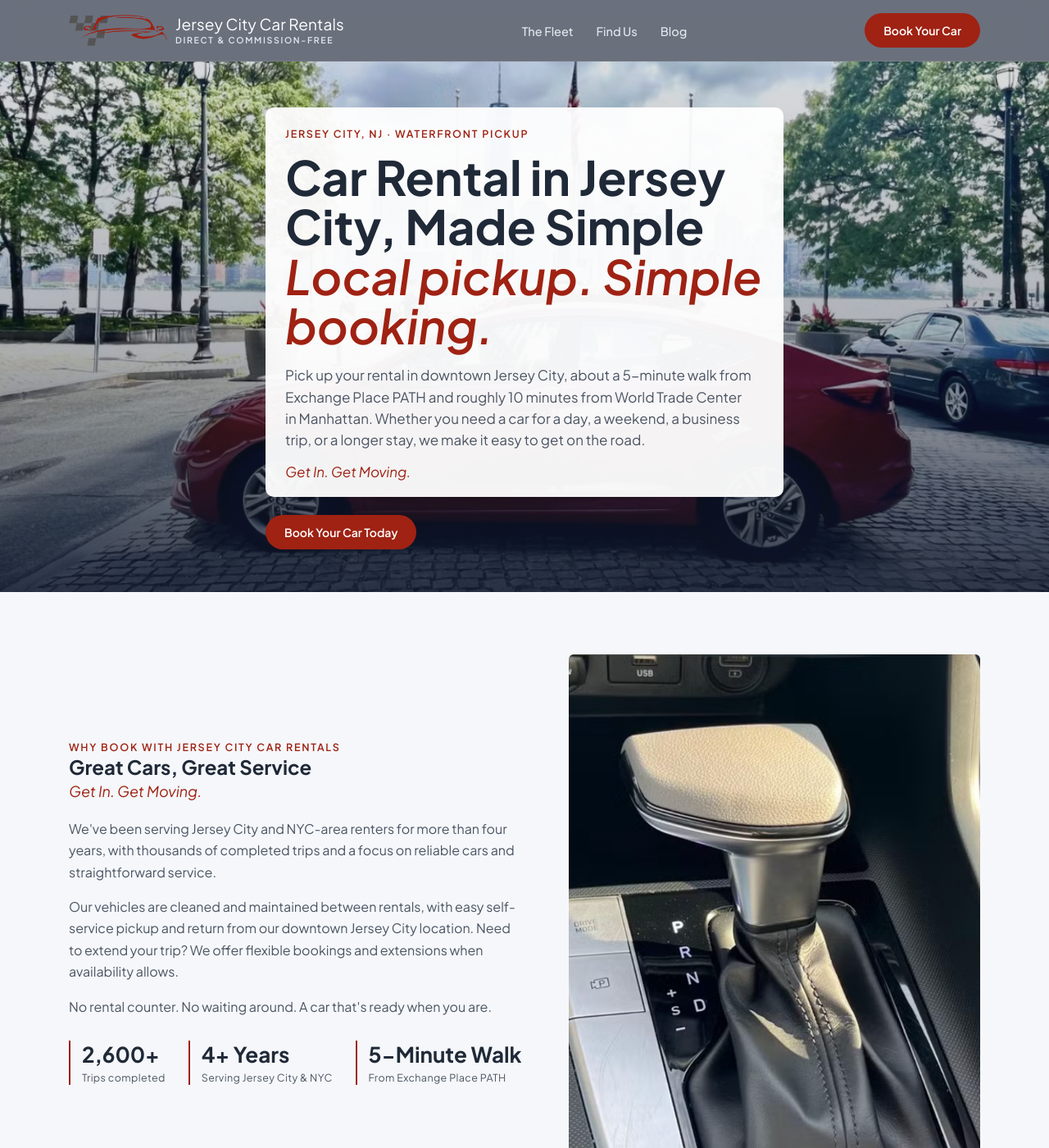
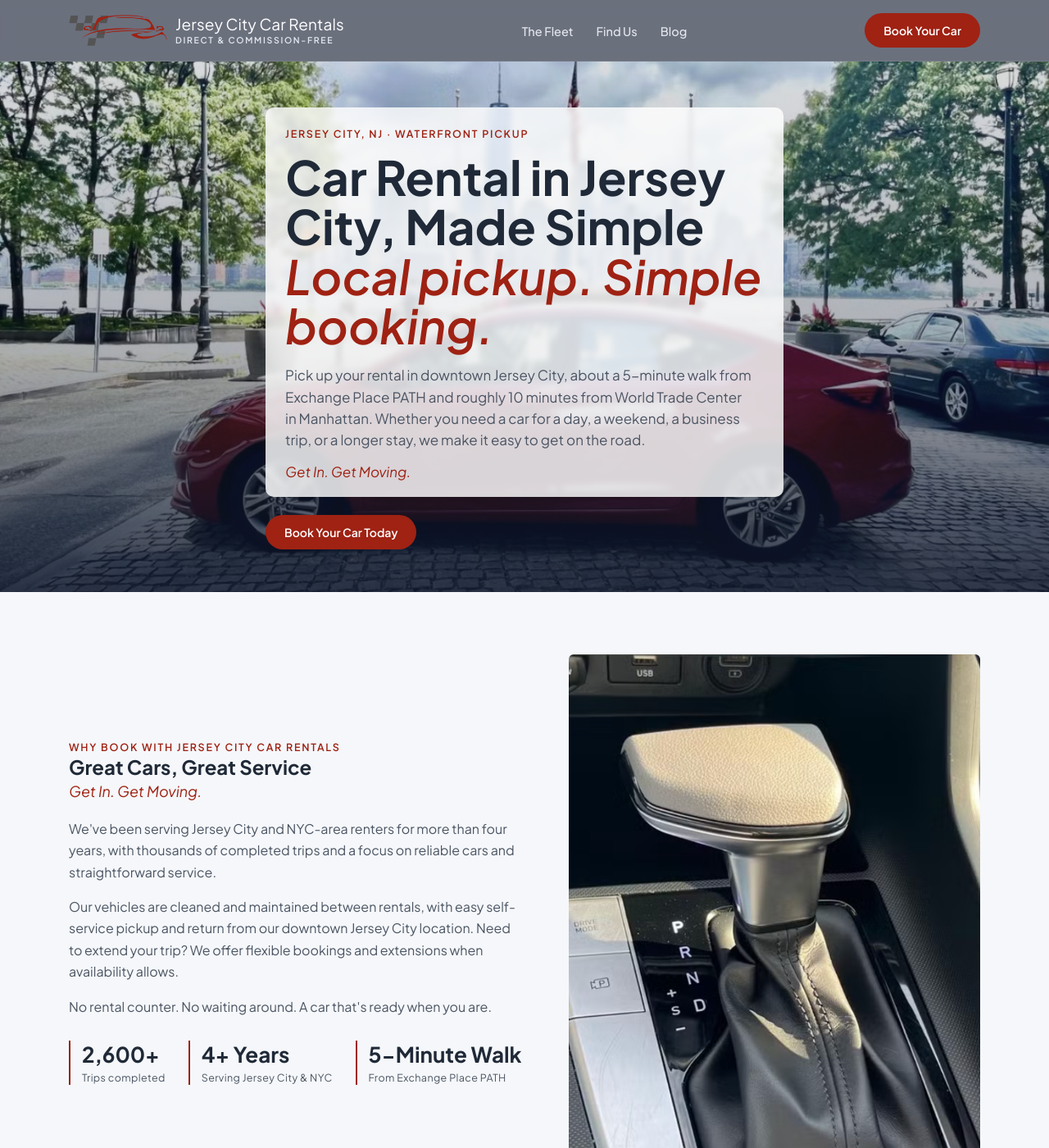
Before and after one commit to TiffRoxburyHill/jerseycitycarrentals, a Jekyll site: the page index.html, which Jekyll copies as it is, in a window 1280 px wide and 1400 px high. Shown: the whole window at 82% size. Built offline with Jekyll 4.4.1, drawn with Linux system fonts in a browser that asks for light colours.

Commit message:
Hero box slightly more transparent
Co-Authored-By: Claude Opus 5.5 <noreply@anthropic.com>
Claude-Session: https://claude.ai/code/session_01VJPf8SpXdv3qXM3ztzXdHM

```diff
--- a/_layouts/default.html
+++ b/_layouts/default.html
@@ -17,7 +17,7 @@
 <link rel="preconnect" href="https://fonts.googleapis.com">
 <link rel="preconnect" href="https://fonts.gstatic.com" crossorigin>
 <link href="https://fonts.googleapis.com/css2?family=Plus+Jakarta+Sans:ital,wght@0,400;0,500;0,600;0,700;0,800;1,400;1,600&display=swap" rel="stylesheet">
-<link rel="stylesheet" href="/style.css?v=4">
+<link rel="stylesheet" href="/style.css?v=5">
 </head>
 <body>
 
--- a/index.html
+++ b/index.html
@@ -15,7 +15,7 @@
 <link rel="preconnect" href="https://fonts.googleapis.com">
 <link rel="preconnect" href="https://fonts.gstatic.com" crossorigin>
 <link href="https://fonts.googleapis.com/css2?family=Plus+Jakarta+Sans:ital,wght@0,400;0,500;0,600;0,700;0,800;1,400;1,600&display=swap" rel="stylesheet">
-<link rel="stylesheet" href="/style.css?v=4">
+<link rel="stylesheet" href="/style.css?v=5">
 </head>
 <body>
 
--- a/style.css
+++ b/style.css
@@ -583,7 +583,7 @@ footer{
 }
 
 /* ---- Hero box: white card with brand red accents ---- */
-.hero-textbox{background:rgba(255,255,255,.95);backdrop-filter:none;}
+.hero-textbox{background:rgba(255,255,255,.82);backdrop-filter:blur(3px);-webkit-backdrop-filter:blur(3px);}
 .hero .hero-textbox h1{color:#1F2937;}
 .hero .hero-textbox h1 em,
 .hero .hero-textbox .eyebrow,
```
